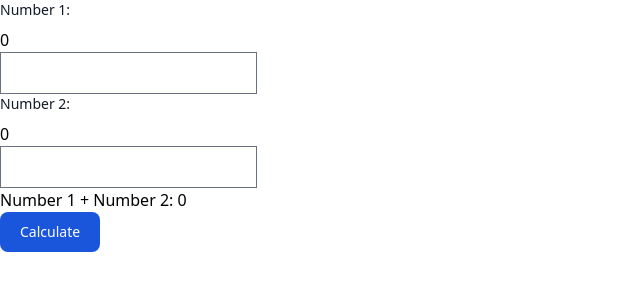
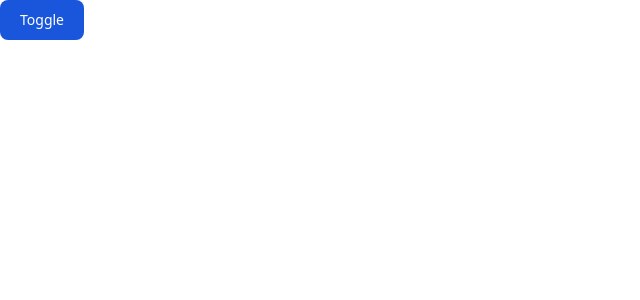
Before and after one commit to soAcademy/workshop-state-and-event, a React (Create React App) app: page / in a window 1280 px wide. Shown: the top 300 px of the page, without its empty margins (0-640 px from the left). Built offline with nearby package versions, Linux system fonts and the light colour scheme.

Commit message:
feat: add solution for State7

```diff
--- a/src/App.js
+++ b/src/App.js
@@ -41,7 +41,8 @@
 // import State3 from "./States/State3";
 // import State4 from "./States/State4";
 // import State5 from "./States/State5";
-import State6 from "./States/State6";
+// import State6 from "./States/State6";
+import State7 from "./States/State7";
 
 const App = () => {
   return (
@@ -60,7 +61,8 @@ const App = () => {
       {/* <State3 /> */}
       {/* <State4 /> */}
       {/* <State5 /> */}
-      <State6 />
+      {/* <State6 /> */}
+      <State7 />
 
       {/* <Prop1 data="Hello World" /> */}
       {/* <Prop2 data1="Hello World" data2="Bin Bin Bin" /> */}
--- /dev/null
+++ b/src/States/State7.js
@@ -0,0 +1,19 @@
+import { useState } from "react";
+
+const State7 = () => {
+  const [isShown, toggle] = useState(false);
+  return (
+    <>
+      <button
+        type="button"
+        className="text-white bg-blue-700 hover:bg-blue-800 focus:ring-4 focus:ring-blue-300 font-medium rounded-lg text-sm px-5 py-2.5 mr-2 mb-2 dark:bg-blue-600 dark:hover:bg-blue-700 focus:outline-none dark:focus:ring-blue-800"
+        onClick={() => toggle(!isShown)}
+      >
+        Toggle
+      </button>
+      {isShown && <div>Show</div>}
+    </>
+  );
+};
+
+export default State7;
```
